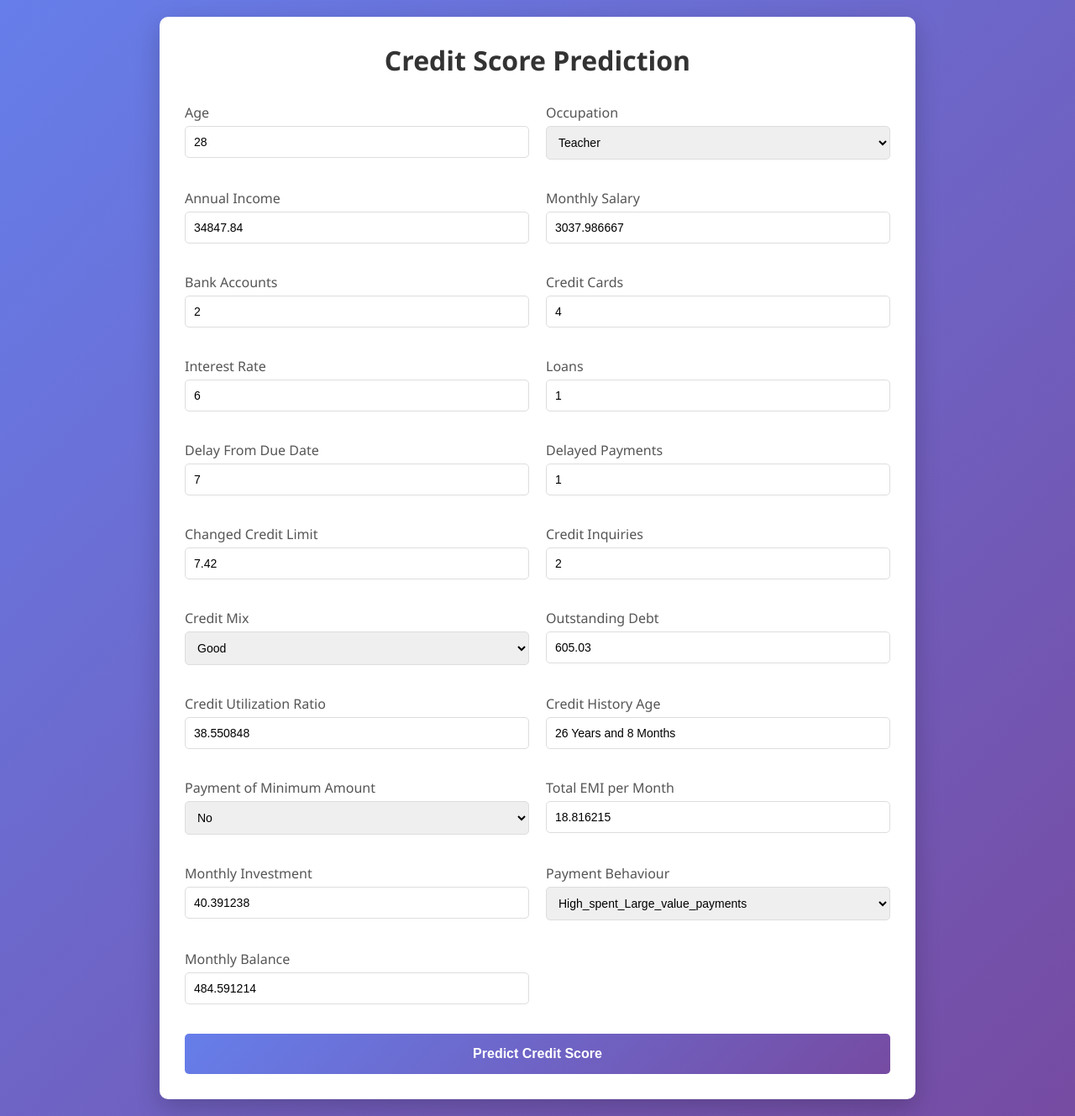
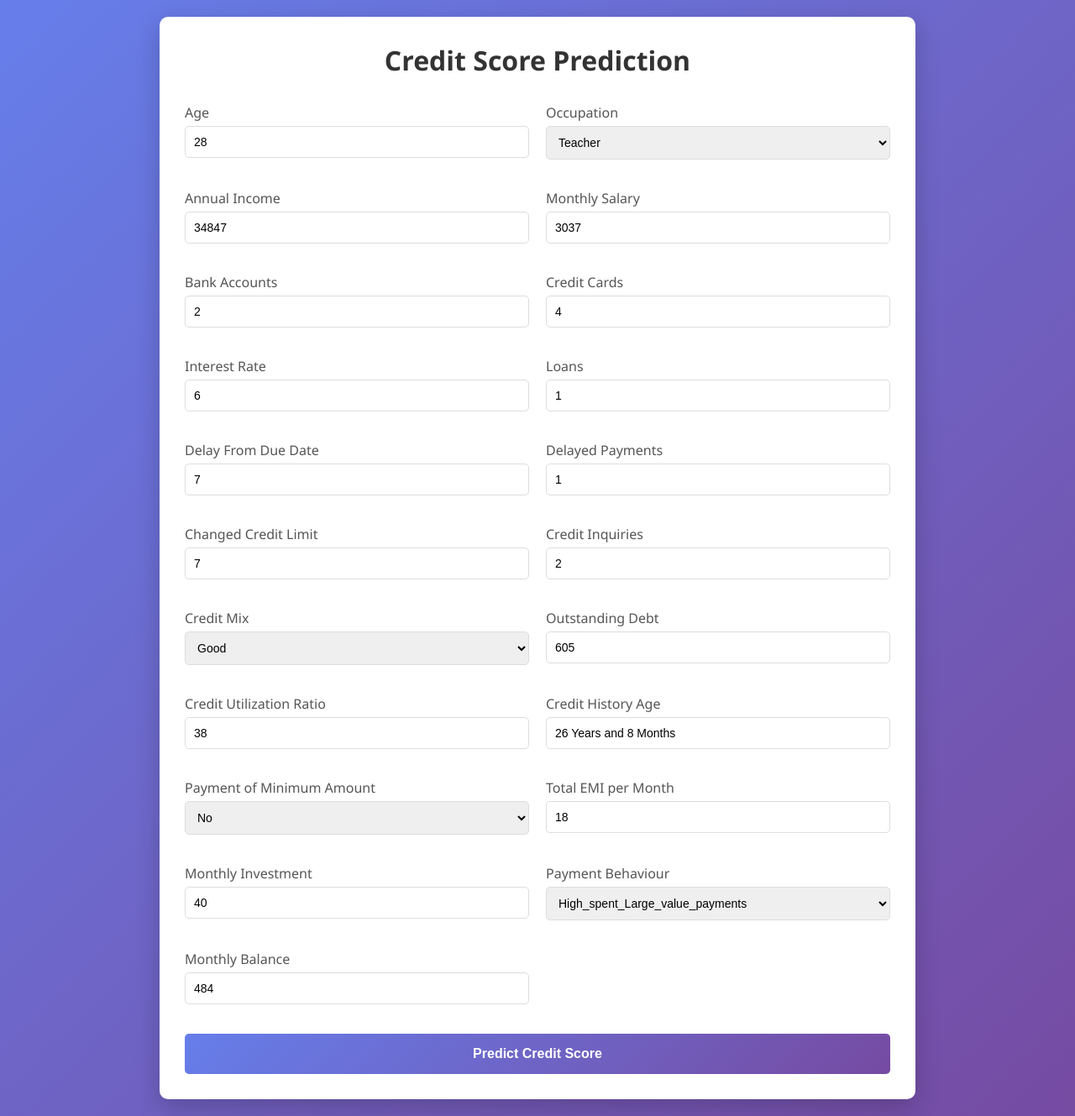
Before and after one commit to Adegbite-Joshua/Loan-Credit-Prediction, a Flask app: page / in a window 1280 px wide. Shown: the whole page at 84% size. Run offline with Flask 3, Linux system fonts and the light colour scheme; parts of the project's set-up code (start-up, migrations or seed data) failed here and were passed over.

Commit message:
Updated index.html inputs

```diff
--- a/templates/index.html
+++ b/templates/index.html
@@ -61,12 +61,12 @@
 
             <div class="form-group">
                 <label>Annual Income</label>
-                <input type="number" id="Annual_Income" value="34847.84" placeholder="34847.84">
+                <input type="number" id="Annual_Income" value="34847" placeholder="34847">
             </div>
 
             <div class="form-group">
                 <label>Monthly Salary</label>
-                <input type="number" id="Monthly_Inhand_Salary" value="3037.986667" placeholder="3037.986667">
+                <input type="number" id="Monthly_Inhand_Salary" value="3037" placeholder="3037">
             </div>
 
             <div class="form-group">
@@ -101,7 +101,7 @@
 
             <div class="form-group">
                 <label>Changed Credit Limit</label>
-                <input type="number" step="0.01" id="Changed_Credit_Limit" value="7.42" placeholder="7.42">
+                <input type="number" id="Changed_Credit_Limit" value="7" placeholder="7">
             </div>
 
             <div class="form-group">
@@ -120,12 +120,12 @@
 
             <div class="form-group">
                 <label>Outstanding Debt</label>
-                <input type="number" id="Outstanding_Debt" value="605.03" placeholder="605.03">
+                <input type="number" id="Outstanding_Debt" value="605" placeholder="605">
             </div>
 
             <div class="form-group">
                 <label>Credit Utilization Ratio</label>
-                <input type="number" step="0.01" id="Credit_Utilization_Ratio" value="38.550848" placeholder="38.550848">
+                <input type="number" id="Credit_Utilization_Ratio" value="38" placeholder="38">
             </div>
 
             <div class="form-group">
@@ -143,12 +143,12 @@
 
             <div class="form-group">
                 <label>Total EMI per Month</label>
-                <input type="number" id="Total_EMI_per_month" value="18.816215" placeholder="18.816215">
+                <input type="number" id="Total_EMI_per_month" value="18" placeholder="18">
             </div>
 
             <div class="form-group">
                 <label>Monthly Investment</label>
-                <input type="number" id="Amount_invested_monthly" value="40.391238" placeholder="40.391238">
+                <input type="number" id="Amount_invested_monthly" value="40" placeholder="40">
             </div>
 
             <div class="form-group">
@@ -165,7 +165,7 @@
 
             <div class="form-group">
                 <label>Monthly Balance</label>
-                <input type="number" id="Monthly_Balance" value="484.591214" placeholder="484.591214">
+                <input type="number" id="Monthly_Balance" value="484" placeholder="484">
             </div>
 
         </div>
```
